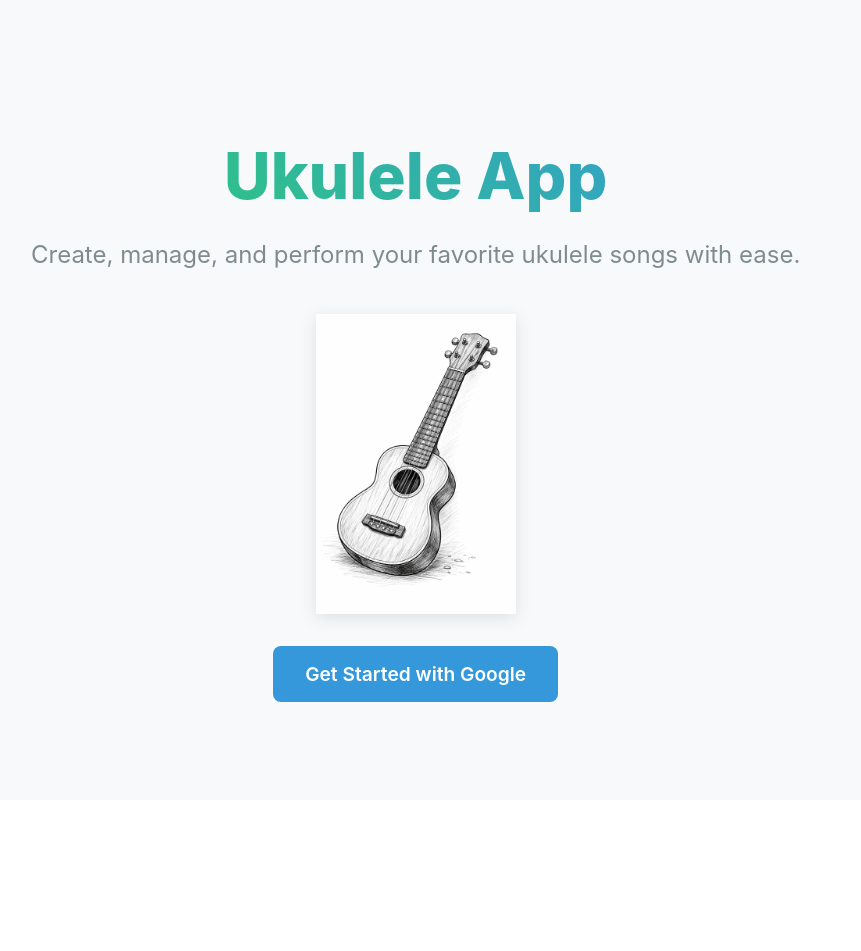
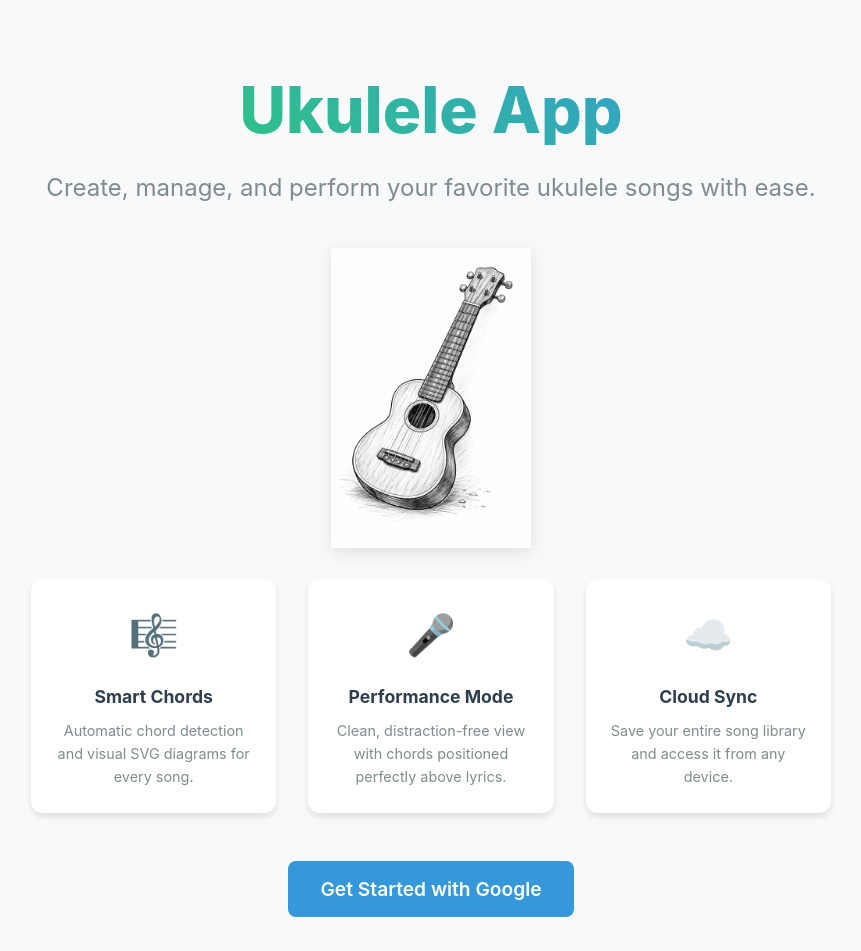
Before and after one commit to AnnaShalaginova/ukulele-app, a React (Vite) app: page / in a window 1280 px wide. Shown: the top 951 px of the page, without its empty margins (1-862 px from the left). Before the commit the page ends 800 px from the top, so only its background shows below. Built offline with nearby package versions, Linux system fonts and the light colour scheme.

Commit message:
fix: restore missing content on landing page

```diff
--- a/src/App.jsx
+++ b/src/App.jsx
@@ -211,10 +211,30 @@
             <img src="ukulele-landing.png" alt="Ukulele" style={{ width: '200px', height: 'auto' }} />
           </div>
         </header>
+
+        <section className="features-grid">
+          <div className="feature-item">
+            <div className="feature-icon">🎼</div>
+            <h3>Smart Chords</h3>
+            <p>Automatic chord detection and visual SVG diagrams for every song.</p>
+          </div>
+          <div className="feature-item">
+            <div className="feature-icon">🎤</div>
+            <h3>Performance Mode</h3>
+            <p>Clean, distraction-free view with chords positioned perfectly above lyrics.</p>
+          </div>
+          <div className="feature-item">
+            <div className="feature-icon">☁️</div>
+            <h3>Cloud Sync</h3>
+            <p>Save your entire song library and access it from any device.</p>
+          </div>
+        </section>
+
         <div className="login-section">
           <button className="secondary-btn" onClick={signInWithGoogle} style={{ padding: '1rem 2rem', fontSize: '1.2rem' }}>
             Get Started with Google
           </button>
+          <p>Sign in to save your songs and access your library.</p>
         </div>
       </div>
     );
```
